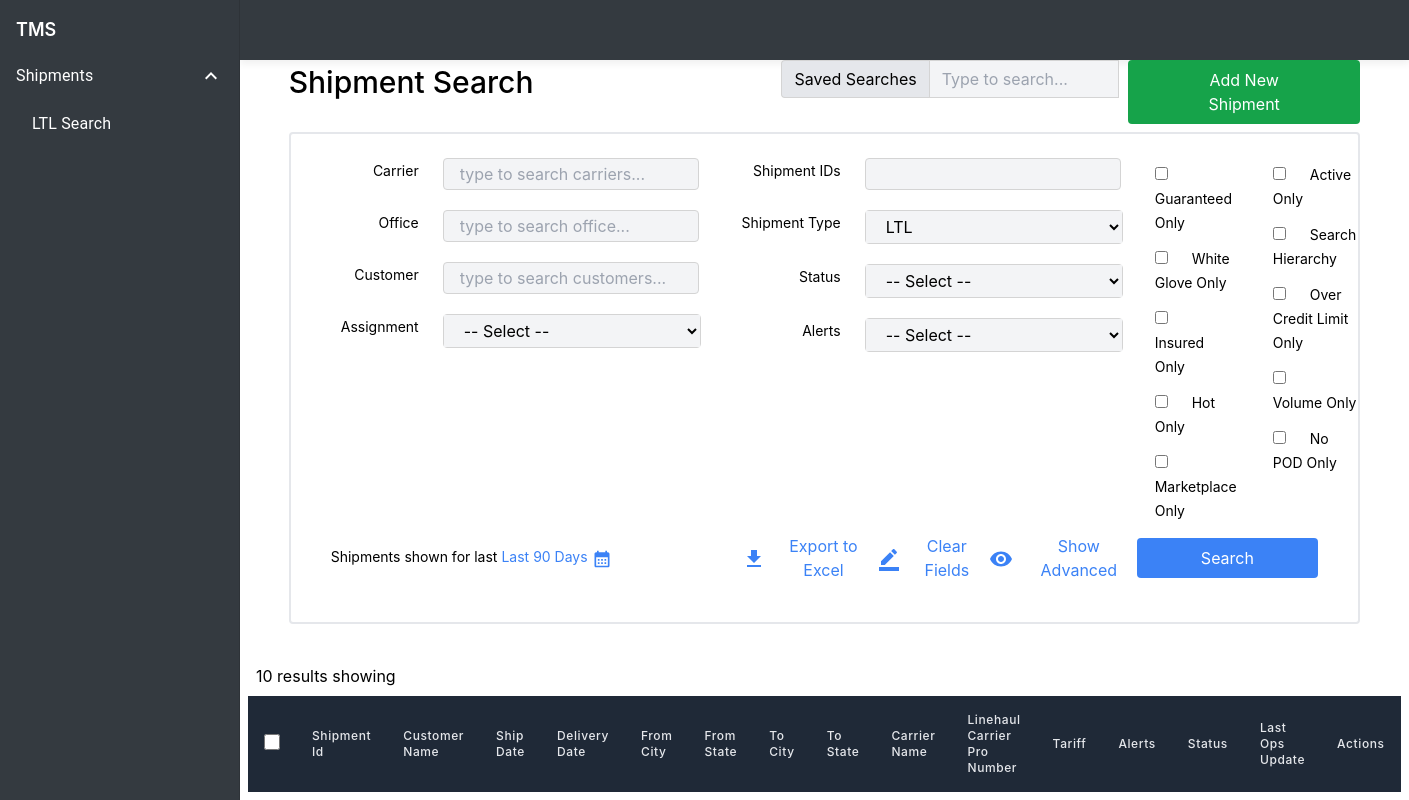
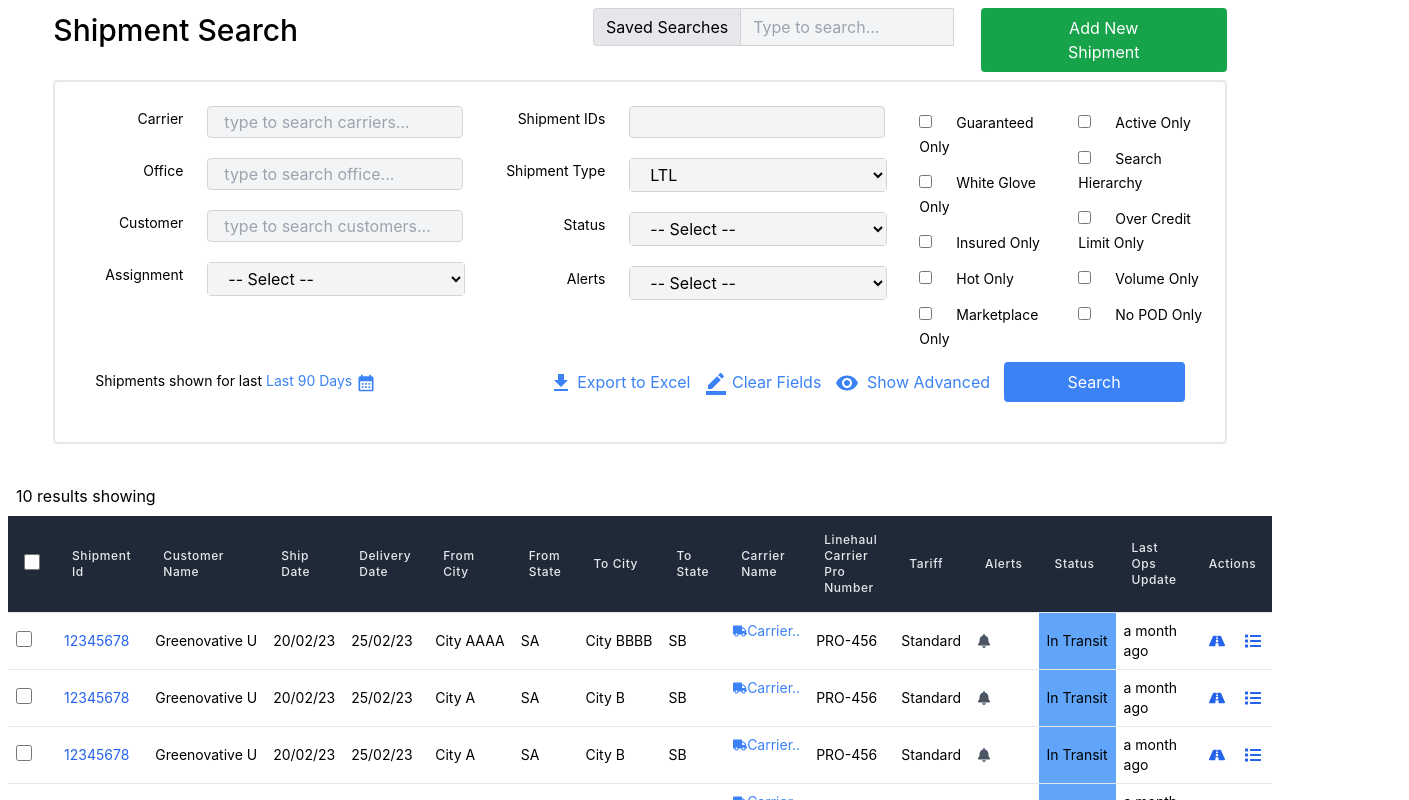
Before and after one commit to pallishreeb/tms, a React (Create React App) app: page /ltl_search in a window 1280 px wide. Shown: the top 800 px of the page, 1409 px wide, since content can reach past the window. Built offline with nearby package versions, Linux system fonts and the light colour scheme.

Commit message:
merge code

```diff
--- a/src/App.js
+++ b/src/App.js
@@ -1,4 +1,5 @@
 import SideNavComponent from "./components/navs/SideNav";
+import Shipments from "./screens/shipments/Shipments"
 
 import { ToastContainer } from "react-toastify";
 import "react-toastify/dist/ReactToastify.css";
@@ -8,8 +9,9 @@ function App() {
   return (
     <>
       <ToastContainer />
-      <div className="w-screen h-screen">
-        <Layout/>
+      <div className="w-screen h-screen mt-2">
+        {/* <Layout/> */}
+        <Shipments/>
       </div>
     </>
   );
--- a/src/Pages/Shipments/LTL-search/index.jsx
+++ b/src/Pages/Shipments/LTL-search/index.jsx
@@ -3,10 +3,116 @@ import SearchForm from '../../../components/SearchForm';
 import DataTable from '../../../components/shipments/DataTable';
 
 const LtlSearch = () => {
+  const data = [
+    {
+      shipmentId: '12345678',
+      customerName: 'Greenovative U',
+      shipDate: '20/02/23',
+      deliveryDate: '25/02/23',
+      fromCity: 'City AAAA',
+      fromState: 'SA',
+      toCity: 'City BBBB',
+      toState: 'SB',
+      carrierName: 'Carrier..',
+      linehaulCarrierProNumber: 'PRO-456',
+      tariff: 'Standard',
+      alerts: 'None',
+      status: 'In Transit',
+      lastOpsUpdate: 'a month ago',
+      actions: 'View/Edit',
+    },
+    {
+      shipmentId: '12345678',
+      customerName: 'Greenovative U',
+      shipDate: '20/02/23',
+      deliveryDate: '25/02/23',
+      fromCity: 'City A',
+      fromState: 'SA',
+      toCity: 'City B',
+      toState: 'SB',
+      carrierName: 'Carrier..',
+      linehaulCarrierProNumber: 'PRO-456',
+      tariff: 'Standard',
+      alerts: 'None',
+      status: 'In Transit',
+      lastOpsUpdate: 'a month ago',
+      actions: 'View/Edit',
+    },
+    {
+      shipmentId: '12345678',
+      customerName: 'Greenovative U',
+      shipDate: '20/02/23',
+      deliveryDate: '25/02/23',
+      fromCity: 'City A',
+      fromState: 'SA',
+      toCity: 'City B',
+      toState: 'SB',
+      carrierName: 'Carrier..',
+      linehaulCarrierProNumber: 'PRO-456',
+      tariff: 'Standard',
+      alerts: 'None',
+      status: 'In Transit',
+      lastOpsUpdate: 'a month ago',
+      actions: 'View/Edit',
+    },
+    {
+      shipmentId: '12345678',
+      customerName: 'Greenovative U',
+      shipDate: '20/02/23',
+      deliveryDate: '25/02/23',
+      fromCity: 'City A',
+      fromState: 'SA',
+      toCity: 'City B',
+      toState: 'SB',
+      carrierName: 'Carrier..',
+      linehaulCarrierProNumber: 'PRO-456',
+      tariff: 'Standard',
+      alerts: 'None',
+      status: 'In Transit',
+      lastOpsUpdate: 'a month ago',
+      actions: 'View/Edit',
+    },
+    {
+      shipmentId: '12345678',
+      customerName: 'Greenovative U',
+      shipDate: '20/02/23',
+      deliveryDate: '25/02/23',
+      fromCity: 'City A',
+      fromState: 'SA',
+      toCity: 'City B',
+      toState: 'SB',
+      carrierName: 'Carrier..',
+      linehaulCarrierProNumber: 'PRO-456',
+      tariff: 'Standard',
+      alerts: 'None',
+      status: 'In Transit',
+      lastOpsUpdate: 'a month ago',
+      actions: 'View/Edit',
+    },
+    {
+      shipmentId: '12345678',
+      customerName: 'Greenovative U',
+      shipDate: '20/02/23',
+      deliveryDate: '25/02/23',
+      fromCity: 'City A',
+      fromState: 'SA',
+      toCity: 'City B',
+      toState: 'SB',
+      carrierName: 'Carrier..',
+      linehaulCarrierProNumber: 'PRO-456',
+      tariff: 'Standard',
+      alerts: 'None',
+      status: 'In Transit',
+      lastOpsUpdate: 'a month ago',
+      actions: 'View/Edit',
+    },
+    // Add more rows as needed
+  ];
+
   return (
     <>
         <SearchForm/>
-        <DataTable data={[]}/>
+        <DataTable data={data}/>
     </>
   )
 }
--- a/src/components/shipments/DataTable.js
+++ b/src/components/shipments/DataTable.js
@@ -58,6 +58,11 @@ const DataTable = ({ data }) => {
       handleClick: openCheckCallModal,
     },
     {
+      title: "View Activity Log",
+      icon: <FaList />,
+      handleClick: openActivityLogModal,
+    },
+    {
       title: "Truckload Quoting",
       icon: <FaBriefcase />,
       handleClick: () => {},
@@ -67,11 +72,7 @@ const DataTable = ({ data }) => {
       icon: <FaGlobeAmericas />,
       handleClick: () => {},
     },
-    {
-      title: "View Activity Log",
-      icon: <FaList />,
-      handleClick: openActivityLogModal,
-    },
+
     {
       title: "Send Message",
       icon: <FaEnvelope />,
```
